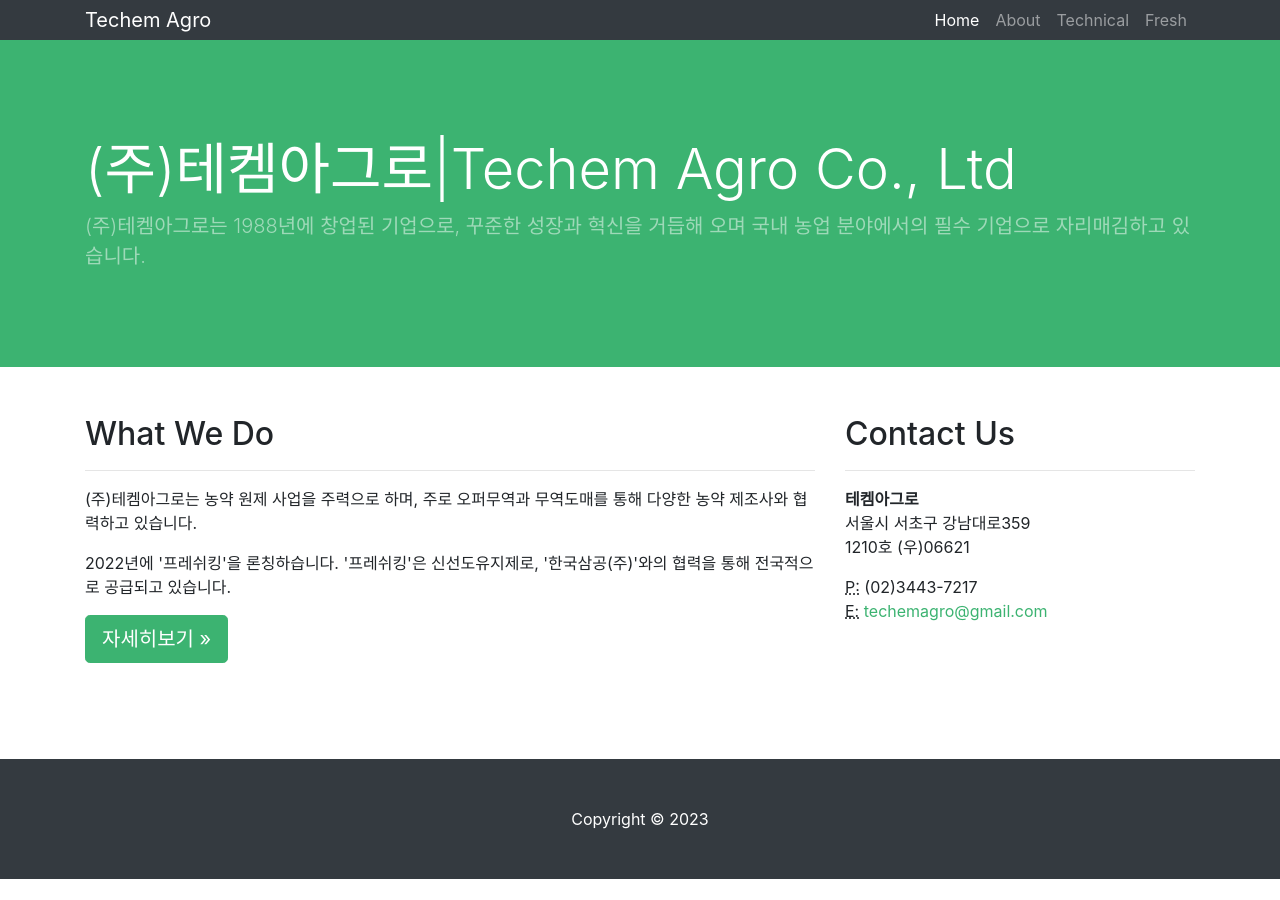
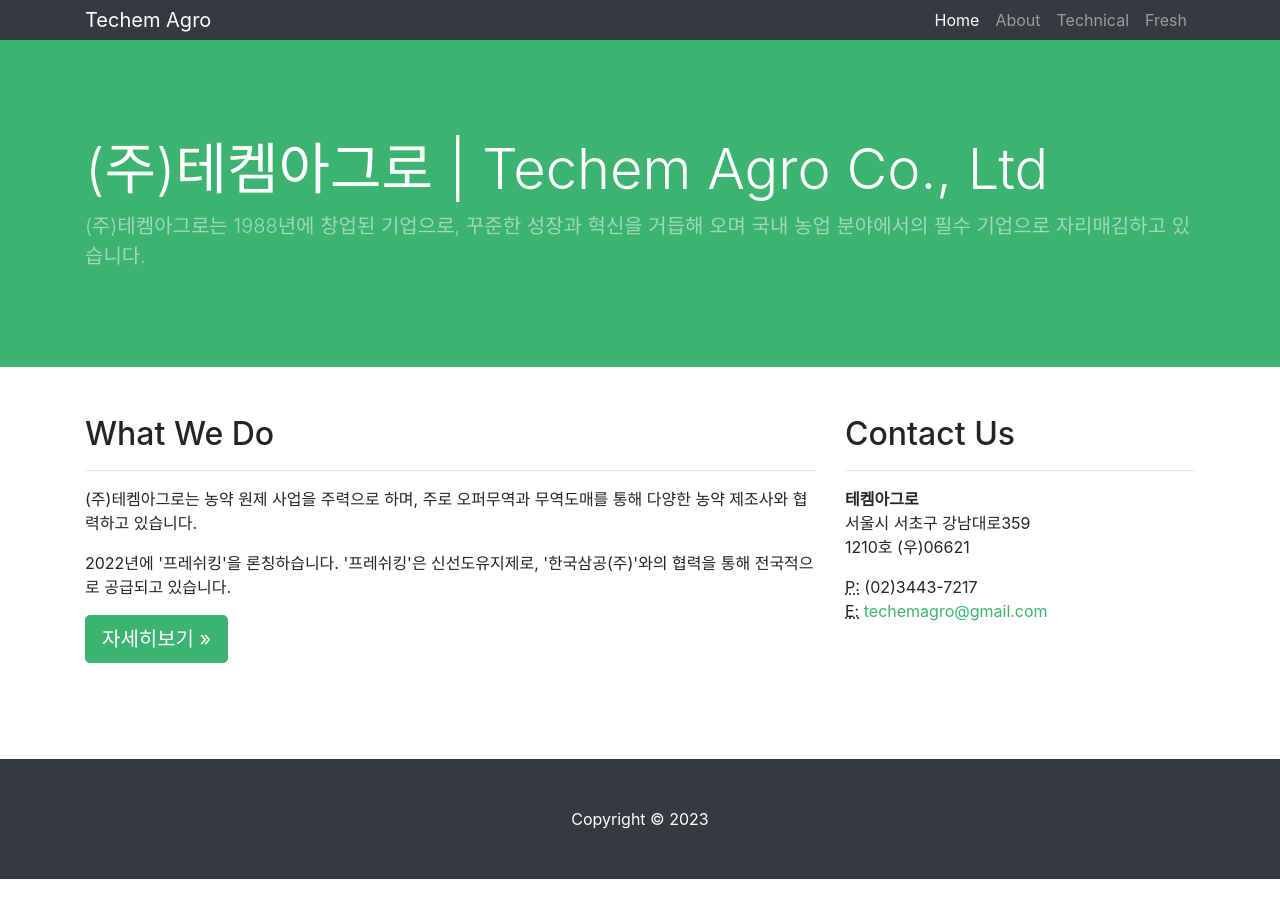
Before and after one commit to techemagro/techemagro.github.io, a Jekyll site: the page built from index.html, in a window 1280 px wide. Built offline with Jekyll 4.4.1, drawn with Linux system fonts in a browser that asks for light colours.

Commit message:
Update header.html

```diff
--- a/_includes/header.html
+++ b/_includes/header.html
@@ -4,7 +4,7 @@
     <div class="row h-100 align-items-center">
       <div class="col-lg-12">
         <h1 class="display-4 text-white mt-5 mb-2">
-          <div><span>(주)테켐아그로</span>|<span style='color=grey, font-size=-1'>Techem Agro Co., Ltd</span>
+          <div><span>(주)테켐아그로</span>&nbsp;|&nbsp;<span style='color=grey, font-size=-1'>Techem Agro Co., Ltd</span>
         </h1>
         <p class="lead mb-5 text-white-50">
            (주)테켐아그로는 1988년에 창업된 기업으로, 꾸준한 성장과 혁신을 거듭해 오며 국내 농업 분야에서의 필수 기업으로 자리매김하고 있습니다.
```
